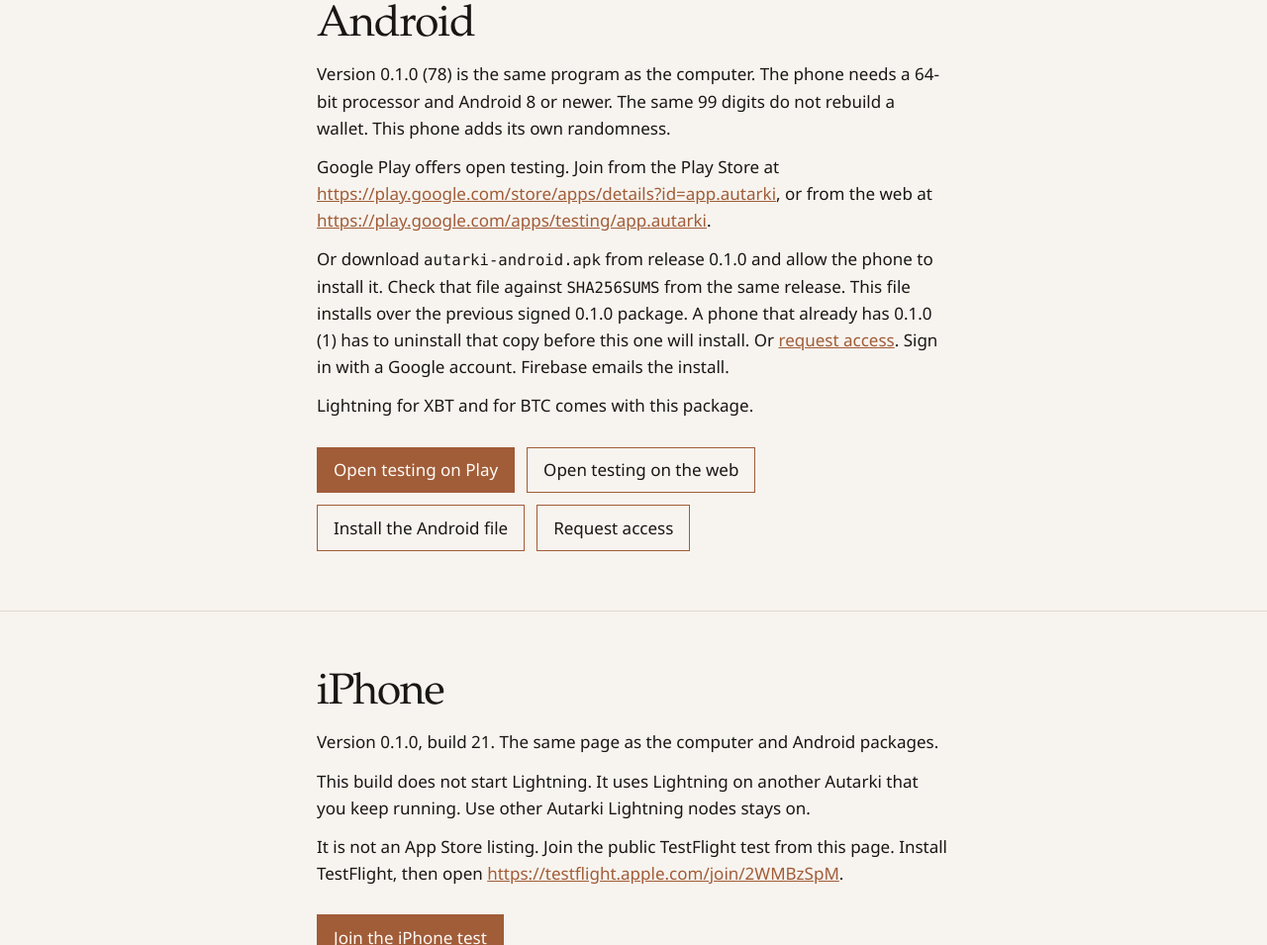
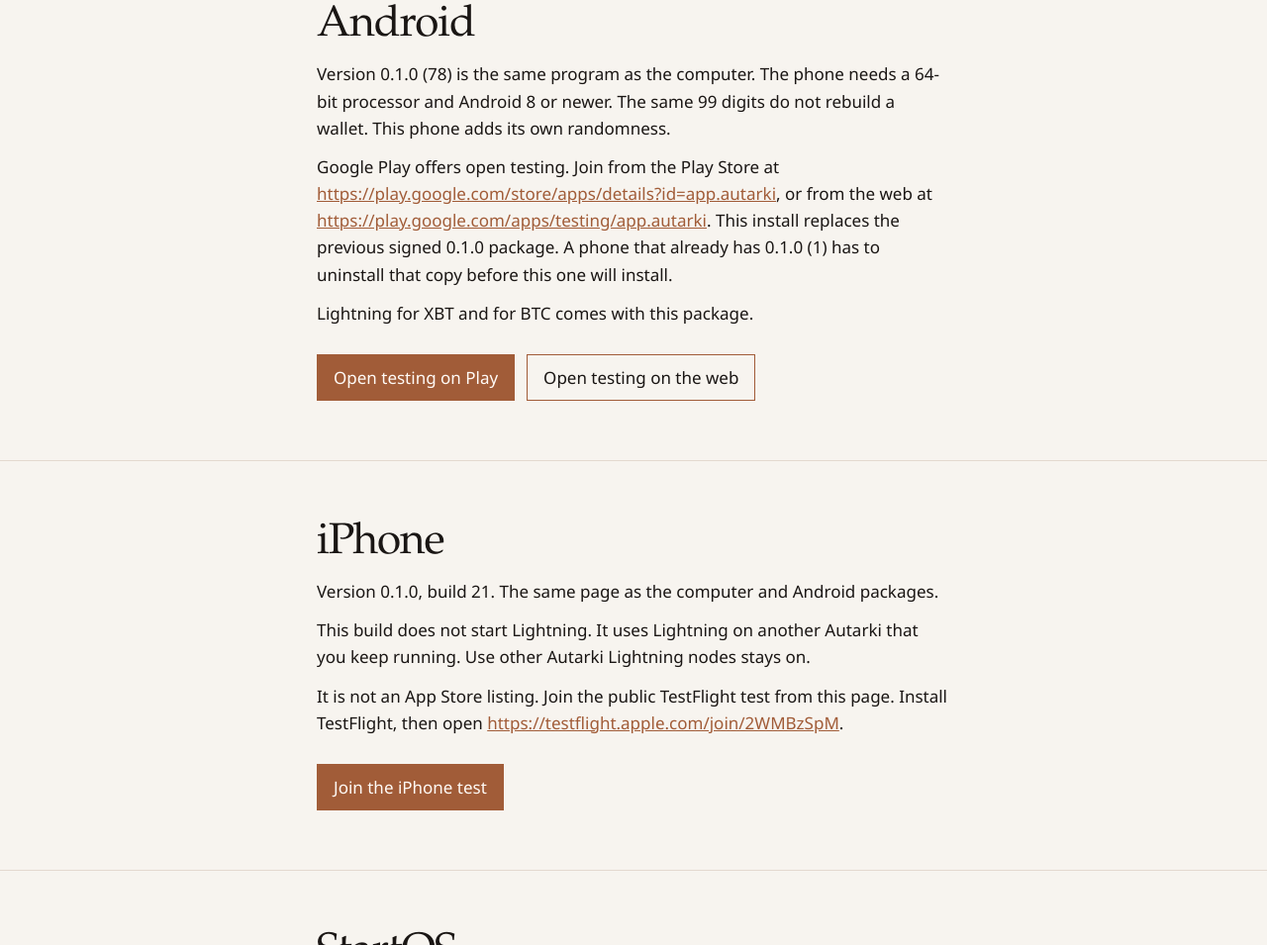
Before and after one commit to RouteHash-com/autarki-website, a plain HTML site: page site/install.html in a window 1280 px wide. Shown: the part 1919-2874 px from the top of the page at 99% size. Drawn offline with Linux system fonts and the light colour scheme.

Commit message:
Offer Android only through Google Play open testing.

```diff
--- a/site/install.html
+++ b/site/install.html
@@ -221,14 +221,11 @@
       <div class="wrap prose">
         <h2>Android</h2>
         <p>Version 0.1.0 (78) is the same program as the computer. The phone needs a 64-bit processor and Android 8 or newer. The same 99 digits do not rebuild a wallet. This phone adds its own randomness.</p>
-        <p>Google Play offers open testing. Join from the Play Store at <a href="https://play.google.com/store/apps/details?id=app.autarki">https://play.google.com/store/apps/details?id=app.autarki</a>, or from the web at <a href="https://play.google.com/apps/testing/app.autarki">https://play.google.com/apps/testing/app.autarki</a>.</p>
-        <p>Or download <code>autarki-android.apk</code> from release 0.1.0 and allow the phone to install it. Check that file against <code>SHA256SUMS</code> from the same release. This file installs over the previous signed 0.1.0 package. A phone that already has 0.1.0 (1) has to uninstall that copy before this one will install. Or <a href="https://appdistribution.firebase.dev/i/2ae8a6c81ce866a4">request access</a>. Sign in with a Google account. Firebase emails the install.</p>
+        <p>Google Play offers open testing. Join from the Play Store at <a href="https://play.google.com/store/apps/details?id=app.autarki">https://play.google.com/store/apps/details?id=app.autarki</a>, or from the web at <a href="https://play.google.com/apps/testing/app.autarki">https://play.google.com/apps/testing/app.autarki</a>. This install replaces the previous signed 0.1.0 package. A phone that already has 0.1.0 (1) has to uninstall that copy before this one will install.</p>
         <p>Lightning for XBT and for BTC comes with this package.</p>
         <div class="actions">
           <a class="button" href="https://play.google.com/store/apps/details?id=app.autarki">Open testing on Play</a>
           <a class="button button-ghost" href="https://play.google.com/apps/testing/app.autarki">Open testing on the web</a>
-          <a class="button button-ghost" href="https://github.com/RouteHash-com/autarki/releases/download/0.1.0/autarki-android.apk">Install the Android file</a>
-          <a class="button button-ghost" href="https://appdistribution.firebase.dev/i/2ae8a6c81ce866a4">Request access</a>
         </div>
       </div>
     </section>
```
Also changed, not shown: site/index.html (+1 -1 lines), site/privacy.html (+1 -1 lines), site/llms.txt, 4 other files.
